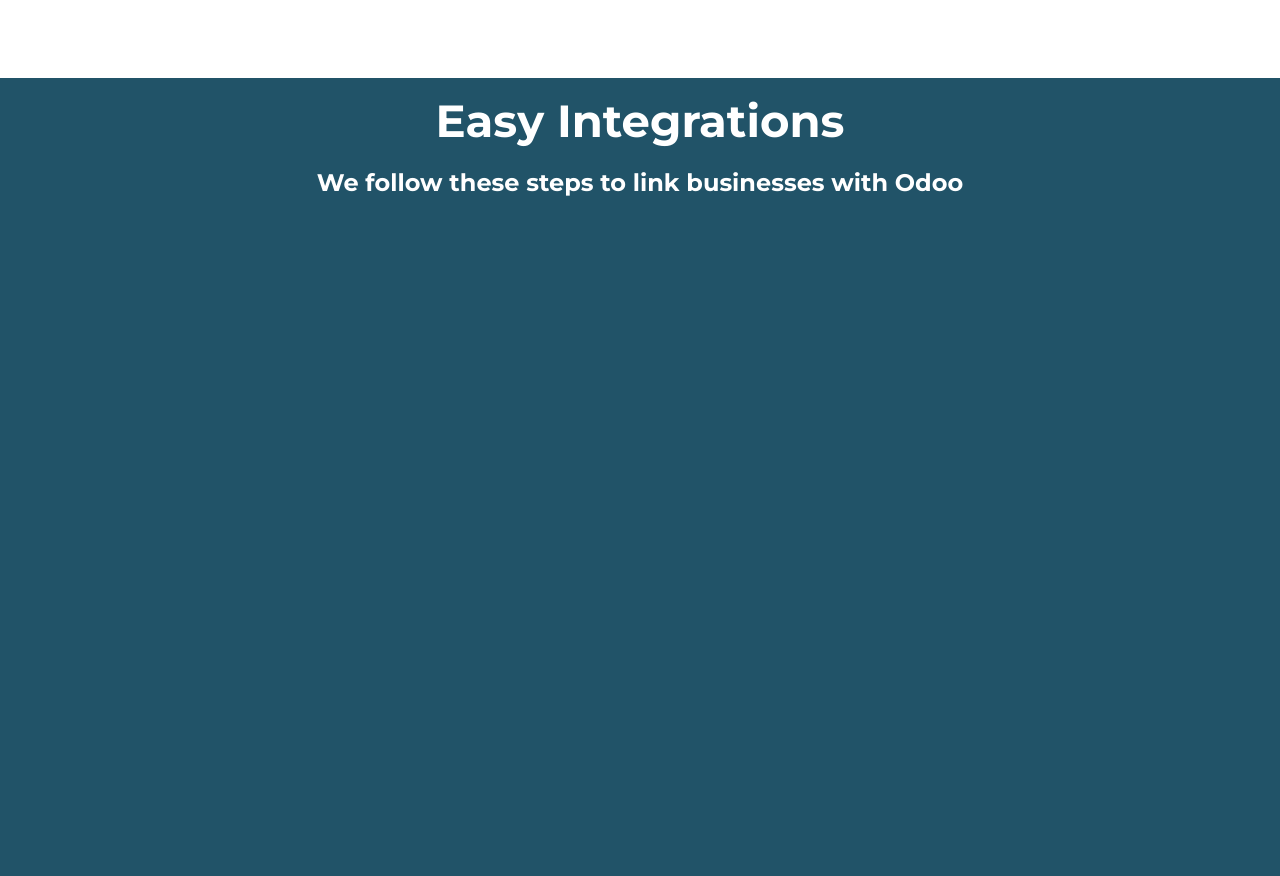
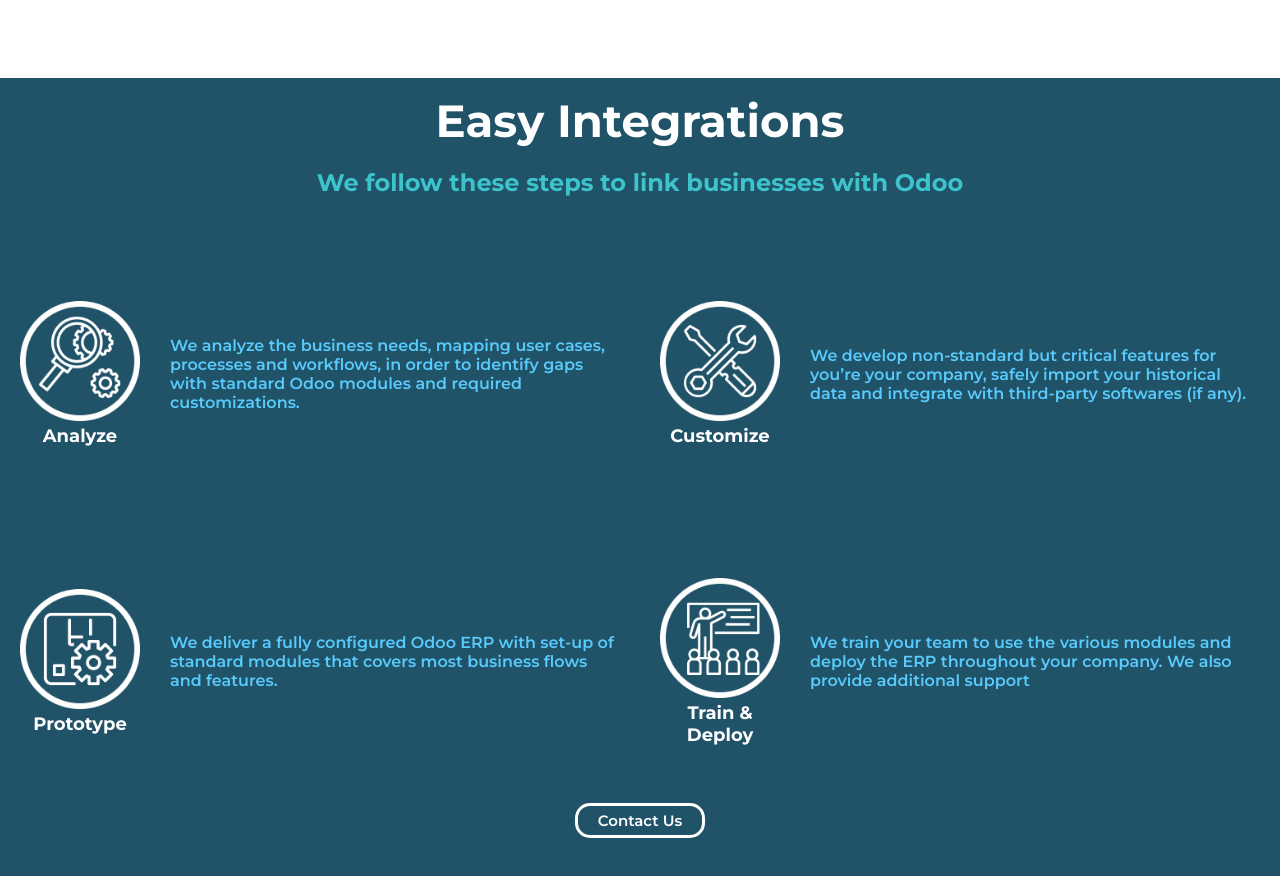
Before and after one commit to duncan-chege/odoo-zed, a plain HTML site: page index.html in a window 1280 px wide. Shown: the part 1522-2398 px from the top of the page. Drawn offline with Linux system fonts and the light colour scheme.

Commit message:
rename images & finish integration section

```diff
--- a/index.html
+++ b/index.html
@@ -124,8 +124,46 @@
     </div>
 
     <div class='odoo-integrations'>
-        <h1> Easy Integrations </h1>
-        <h2>We follow these steps to link businesses with Odoo</h2>
+        <div class='odoo-integrations__title'>
+            <h1> Easy Integrations </h1>
+            <h2>We follow these steps to link businesses with Odoo</h2>
+        </div>
+        <div class='odoo-integrations__steps'>
+            <div class='step-1'>
+                <div class='step-icon'>
+                    <img src='images/analyze-icon.png'>
+                    <p> Analyze </p>
+                </div>
+                <div class='desc'>We analyze the business needs, mapping user cases, processes and workflows, in order
+                    to identify gaps
+                    with standard Odoo modules and required customizations.</div>
+            </div>
+            <div class='step-2'>
+                <div class='step-icon'>
+                    <img src='images/customize-icon.png'>
+                    <p> Customize </p>
+                </div>
+                <div class='desc'>We develop non-standard but critical features for you’re your company, safely import
+                    your historical data and integrate with third-party softwares (if any).</div>
+            </div>
+            <div class='step-3'>
+                <div class='step-icon'>
+                    <img src='images/prototype-icon.png'>
+                    <p> Prototype </p>
+                </div>
+                <div class='desc'>We deliver a fully configured Odoo ERP with set-up of standard modules that covers
+                    most business flows and features.</div>
+            </div>
+            <div class='step-4'>
+                <div class='step-icon'>
+                    <img src='images/train-x-deploy-icon.png'>
+                    <p> Train & Deploy </p>
+                </div>
+                <div class='desc'>We train your team to use the various modules and deploy the ERP throughout your
+                    company. We also provide additional support</div>
+            </div>
+        </div>
+        <button> Contact Us </button>
     </div>
 
     <script src="" async defer></script>
--- a/styles.css
+++ b/styles.css
@@ -96,7 +96,7 @@ h1,h3,p{
 }
 
 .odoo-products__whatis {
-    margin: 40px auto;
+    margin: 30px auto;
     width: 90%;
     border-right: dashed;
     font-weight: bold;
@@ -114,16 +114,12 @@ h1,h3,p{
 .odoo-products__apps {
     width: 90%;
     margin: auto;
-    padding: 120px 0;
+    padding: 90px 0;
     border-right: dashed;
     font-weight: bold;
     font-size: 30px;
     line-height: 1.1;
     color: #9D9C9C;
-}
-
-.odoo-products__needs {
-    margin-top: 10px;
 }
 
 .odoo-products__needs>h3 {
@@ -158,7 +154,7 @@ h1,h3,p{
 
 .odoo-products__needs>button{
     display: block;
-    margin: 20px auto;
+    margin: 45px auto;
     background-color: transparent;
     padding: 5px 20px;
     border: 3px solid #1B4C61;
@@ -175,14 +171,67 @@ h1,h3,p{
     background-color: #215368;
 }
 
-.odoo-integrations>h1{
+.odoo-integrations__title{
+    height: 20%;
+}
+
+.odoo-integrations__title>h1{
     padding-top: 15px;
     font-size: 45px;
     text-align: center;
     color: white;
 }
 
-.odoo-integrations>h2{
+.odoo-integrations__title>h2{
     text-align: center;
+    color: #3CC3CC;
+}
+
+.odoo-integrations__steps{
+    display: grid;
+    grid-template: 1fr 1fr / 1fr 1fr;
+    row-gap: 15px;
+    height: 70%;
+    align-items: center;
+}
+
+.step-1, .step-2, .step-3, .step-4{
+    padding-left: 20px;
+    display: flex;
+    flex-direction: row;
+}
+
+.step-icon>img{
+    width: 120px;
+    height: 120px;
+    object-fit: contain;
+}
+
+.step-icon>p{
+    text-align: center;
+    font-weight: 700;
     color: white;
+    font-size: 18px;
 }
+
+.desc{
+    margin: auto;
+    padding-left: 30px;
+    font-weight: 600;
+    color: #58CAFB;
+    padding-right: 20px;
+}
+
+.odoo-integrations>button{
+    display: block;
+    margin: 5px auto;
+    background-color: transparent;
+    padding: 5px 20px;
+    border: 3px solid #ffffff;
+    border-radius: 15px;
+    color: #ffffff;
+    font-size: 15px;
+    text-decoration: none;
+    font-family: 'Montserrat', sans-serif;
+    font-weight: 600;
+}
```
Also changed, not shown: images/analyze-icon.png (renamed from images/analyze icon.png), images/customize-icon.png (renamed from images/customize icon.png), images/prototype-icon.png (renamed from images/prototype icon.png), images/train-x-deploy-icon.png (renamed from images/train x deploy icon.png), 1 other file.
